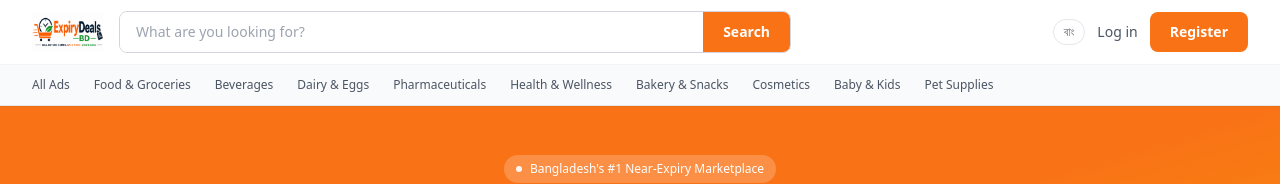
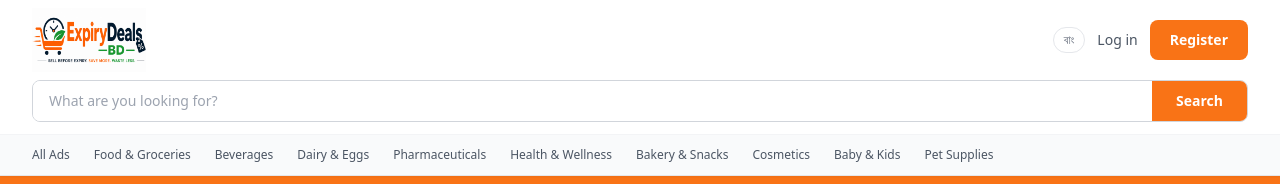
Before and after one commit to shapathbd1003-lab/expirydeals, a Next.js app: page / in a window 1280 px wide. Shown: the top 184 px of the page. Built offline with nearby package versions, Linux system fonts and the light colour scheme; no server answers; the database is empty.

Commit message:
fix: two-row navbar - logo+nav on row1, search on row2, mobile stays compact

```diff
--- a/components/Navbar.tsx
+++ b/components/Navbar.tsx
@@ -69,31 +69,15 @@ export function Navbar() {
     <header className="bg-white border-b border-gray-200 sticky top-0 z-50 shadow-sm">
       {/* Top bar */}
       <div className="max-w-7xl mx-auto px-4 sm:px-6 lg:px-8">
-        <div className="flex items-center gap-4 h-14 md:h-16">
+        {/* Row 1: Logo + nav links */}
+        <div className="flex items-center justify-between h-20">
           {/* Logo */}
           <Link href="/" className="flex-shrink-0">
-            <Image src="/logo.png" alt="ExpiryDeals BD" width={180} height={48} className="h-8 md:h-10 w-auto object-contain" priority />
+            <Image src="/logo.png" alt="ExpiryDeals BD" width={280} height={80} className="h-16 w-auto object-contain" priority />
           </Link>
 
-          {/* Search bar */}
-          <form onSubmit={handleSearch} className="hidden md:flex flex-1 max-w-2xl">
-            <div className="flex w-full border border-gray-300 rounded-lg overflow-hidden focus-within:border-orange-500 focus-within:ring-1 focus-within:ring-orange-500">
-              <input
-                type="text"
-                value={q}
-                onChange={e => setQ(e.target.value)}
-                placeholder={t.search}
-                aria-label={t.search}
-                className="flex-1 px-4 py-2.5 text-sm outline-none bg-white"
-              />
-              <button type="submit" className="bg-orange-500 hover:bg-orange-600 text-white px-5 text-sm font-semibold flex-shrink-0 transition-colors">
-                {t.searchBtn}
-              </button>
-            </div>
-          </form>
-
-          {/* Right nav */}
-          <div className="hidden md:flex items-center gap-3 ml-auto flex-shrink-0">
+          {/* Right nav — desktop */}
+          <div className="hidden md:flex items-center gap-3 flex-shrink-0">
             {/* Language toggle */}
             <button
               onClick={() => setLang(lang === 'en' ? 'bn' : 'en')}
@@ -129,10 +113,27 @@ export function Navbar() {
             onClick={() => setMenuOpen(!menuOpen)}
             aria-label={menuOpen ? 'Close menu' : 'Open menu'}
             aria-expanded={menuOpen}
-            className="md:hidden ml-auto p-2 text-gray-600"
+            className="md:hidden p-2 text-gray-600"
           >
             {menuOpen ? '✕' : '☰'}
           </button>
+        </div>
+
+        {/* Row 2: Search bar — desktop only */}
+        <div className="hidden md:block pb-3">
+          <form onSubmit={handleSearch} className="flex w-full border border-gray-300 rounded-lg overflow-hidden focus-within:border-orange-500 focus-within:ring-1 focus-within:ring-orange-500">
+            <input
+              type="text"
+              value={q}
+              onChange={e => setQ(e.target.value)}
+              placeholder={t.search}
+              aria-label={t.search}
+              className="flex-1 px-4 py-2.5 text-sm outline-none bg-white"
+            />
+            <button type="submit" className="bg-orange-500 hover:bg-orange-600 text-white px-6 text-sm font-semibold flex-shrink-0 transition-colors">
+              {t.searchBtn}
+            </button>
+          </form>
         </div>
       </div>
 
```
